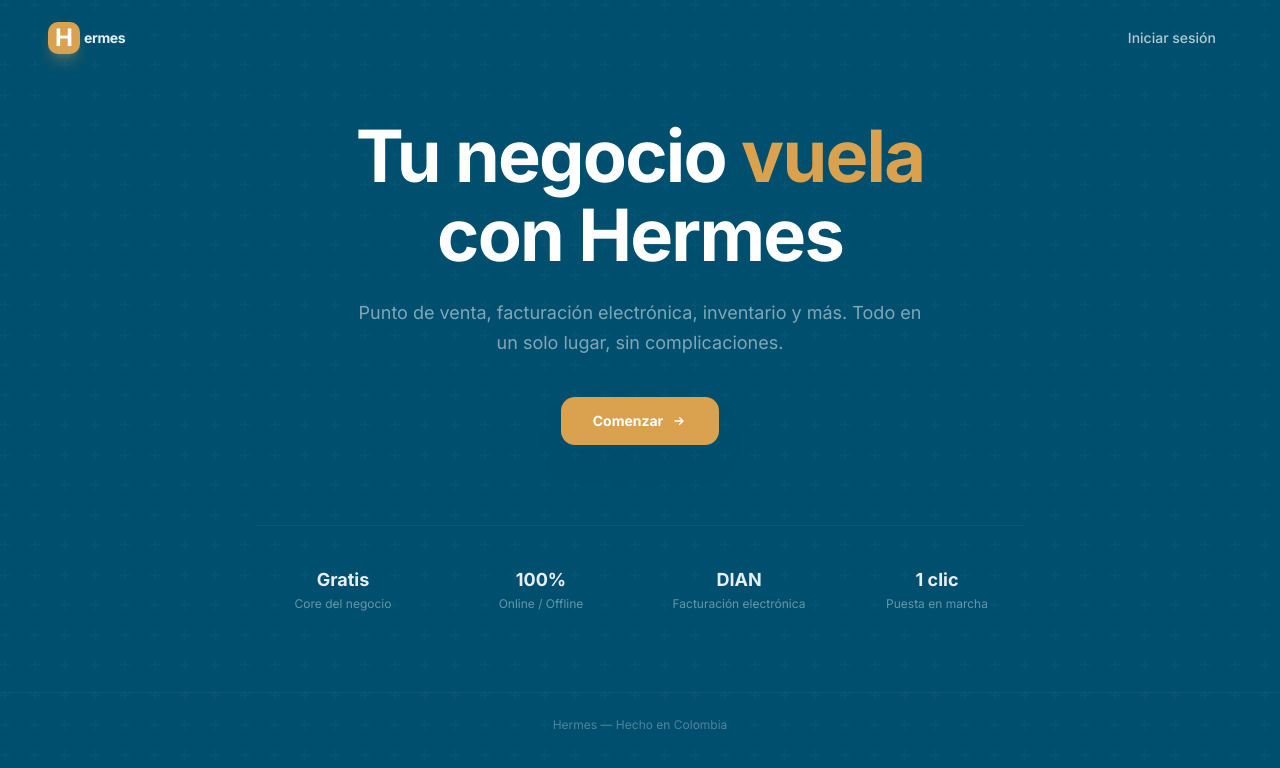
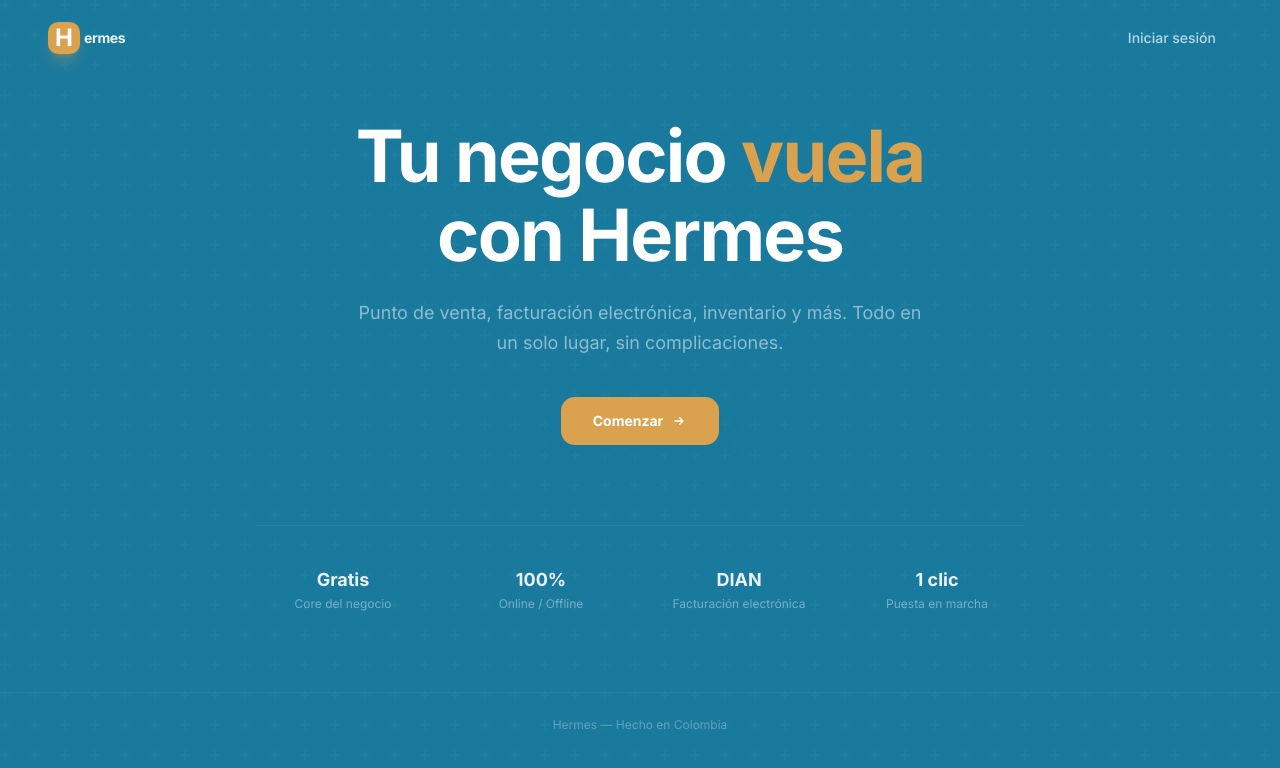
Before and after one commit to edwar/hermes, a Next.js app: page / in a window 1280 px wide. Shown: the top 768 px of the page. Built offline with nearby package versions, Linux system fonts and the light colour scheme; no server answers.

Commit message:
fix: modo oscuro mas claro + primary actualizado a #1A7A9E

```diff
--- a/app/globals.css
+++ b/app/globals.css
@@ -71,7 +71,7 @@
   --popover: #FFFFFF;
   --popover-foreground: #111827;
 
-  --primary: #004F6E;
+  --primary: #1A7A9E;
   --primary-foreground: #FFFFFF;
 
   --secondary: oklch(0.75 0.12 75);
@@ -88,48 +88,48 @@
 
   --border: #E5E7EB;
   --input: #E5E7EB;
-  --ring: #004F6E;
+  --ring: #1A7A9E;
 
   --sidebar: #111827;
   --sidebar-foreground: #9CA3AF;
-  --sidebar-accent: #004F6E;
+  --sidebar-accent: #1A7A9E;
   --sidebar-accent-foreground: #FFFFFF;
 }
 
 @custom-variant dark (&:where(.dark, .dark *));
 
 .dark {
-  --background: #0B0F19;
-  --foreground: #F9FAFB;
+  --background: #161825;
+  --foreground: #E5E7EB;
 
-  --card: #111827;
-  --card-foreground: #F9FAFB;
+  --card: #1E2030;
+  --card-foreground: #E5E7EB;
 
-  --popover: #111827;
-  --popover-foreground: #F9FAFB;
+  --popover: #1E2030;
+  --popover-foreground: #E5E7EB;
 
-  --primary: #004F6E;
+  --primary: #1A7A9E;
   --primary-foreground: #FFFFFF;
 
-  --secondary: oklch(0.35 0.06 75);
-  --secondary-foreground: #F9FAFB;
+  --secondary: oklch(0.45 0.04 75);
+  --secondary-foreground: #E5E7EB;
 
-  --muted: #1F2937;
+  --muted: #282A3A;
   --muted-foreground: #9CA3AF;
 
-  --accent: #1F2937;
-  --accent-foreground: #F9FAFB;
+  --accent: #282A3A;
+  --accent-foreground: #E5E7EB;
 
   --destructive: #EF4444;
   --destructive-foreground: #FFFFFF;
 
-  --border: #1F2937;
-  --input: #1F2937;
-  --ring: #004F6E;
+  --border: #2E3040;
+  --input: #2E3040;
+  --ring: #1A7A9E;
 
-  --sidebar: #0B0F19;
-  --sidebar-foreground: #F9FAFB;
-  --sidebar-accent: #004F6E;
+  --sidebar: #161825;
+  --sidebar-foreground: #E5E7EB;
+  --sidebar-accent: #1A7A9E;
   --sidebar-accent-foreground: #FFFFFF;
 }
 
```
